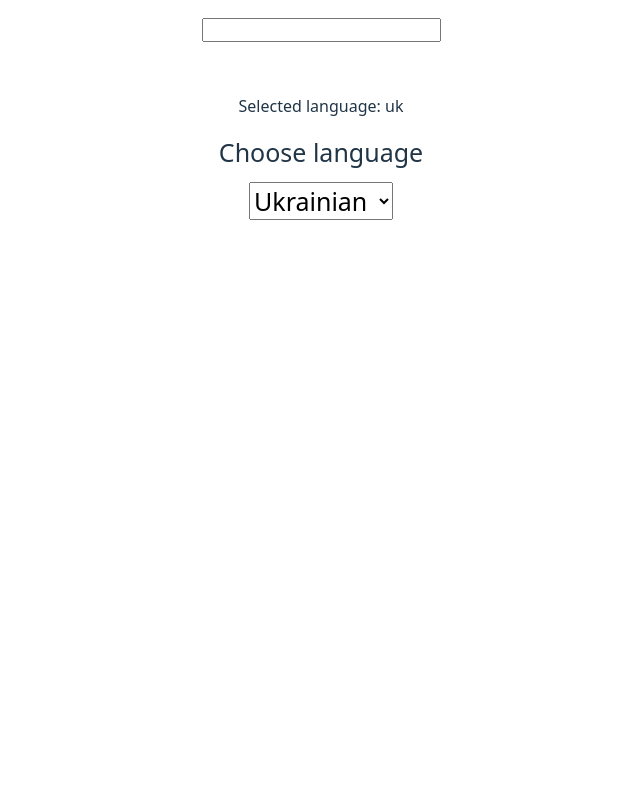
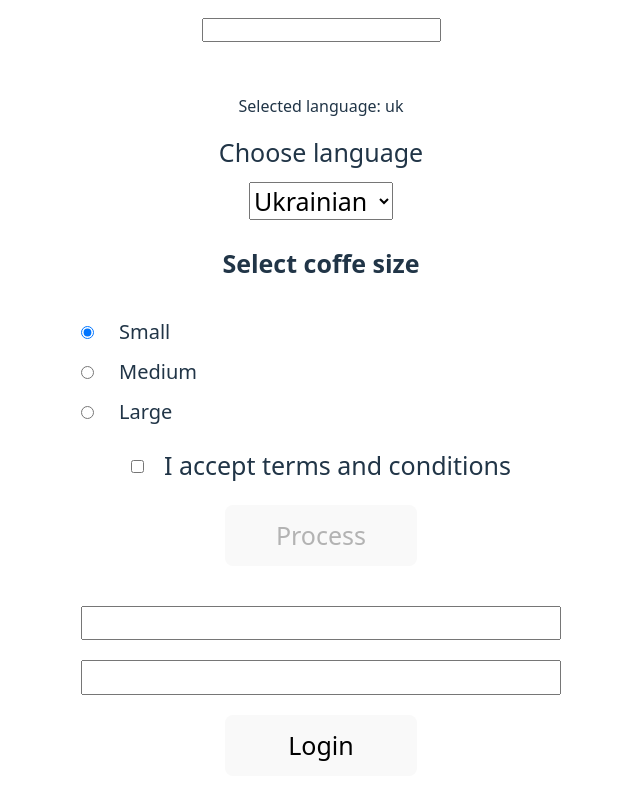
Before and after one commit to VladimirObidchuk/goit-rj-pr-1, a React (Vite) app: page / in a window 1280 px wide. Shown: the part 1384-2184 px from the top of the page, without its empty margins (319-959 px from the left). Before the commit the page ends 1636 px from the top, so only its background shows below. Built offline with nearby package versions, Linux system fonts and the light colour scheme.

Commit message:
add new checkbox, radio, formnew

```diff
--- a/src/components/App.jsx
+++ b/src/components/App.jsx
@@ -5,11 +5,40 @@ import SearchBar from "./searchbar/SearchBar";
 import "./App.css";
 import LangSwitcher from "./langswitcher/LangSwitcher";
 import { useState } from "react";
+import CoffeCapSize from "./cofferadio/CoffeCapSize";
+import LicenseCheck from "./license/LicenseCheck";
+import LoginFormHight from "./login/LoginFormHight";
 
 export default function App() {
   const [lang, setLang] = useState("uk");
+  const [coffeSize, setCoffeSize] = useState("sm");
+  const [hasAccepted, setHasAccepted] = useState(false);
+  const [valueFormFields, setValueFormField] = useState({
+    login: "",
+    password: "",
+  });
   const handleLogin = (userData) => {
     console.log(" userData", userData);
+  };
+  const handleSizeChange = (evt) => {
+    setCoffeSize(evt.target.value);
+  };
+  const handleLinceseCheckt = (evt) => {
+    setHasAccepted(evt.target.value);
+  };
+  const handleChange = (evt) => {
+    setValueFormField({
+      ...valueFormFields,
+      [evt.target.name]: evt.target.value,
+    });
+  };
+  const handleSubmit = (evt) => {
+    evt.preventDefault();
+    console.log(valueFormFields);
+    setValueFormField({
+      login: "",
+      password: "",
+    });
   };
   return (
     <div className="main">
@@ -28,6 +57,13 @@ export default function App() {
       <SearchBar />
       <p>Selected language: {lang}</p>
       <LangSwitcher value={lang} onSelect={setLang} />
+      <CoffeCapSize size={coffeSize} onSelect={handleSizeChange} />
+      <LicenseCheck check={hasAccepted} onChecked={handleLinceseCheckt} />
+      <LoginFormHight
+        valueFild={valueFormFields}
+        handleChange={handleChange}
+        onSubmit={handleSubmit}
+      />
     </div>
   );
 }
--- /dev/null
+++ b/src/components/cofferadio/CoffeCapSize.jsx
@@ -0,0 +1,43 @@
+import css from "./CoffeCapSize.module.css";
+
+const CoffeCapSize = ({ size, onSelect }) => {
+  return (
+    <div className={css.radioSize}>
+      <h3 className={css.title}>Select coffe size</h3>
+      <label className={css.itemSize}>
+        <input
+          type="radio"
+          name="coffeSize"
+          value="sm"
+          className={css.radioLink}
+          checked={size === "sm"}
+          onChange={onSelect}
+        />
+        Small
+      </label>
+      <label className={css.itemSize}>
+        <input
+          type="radio"
+          name="coffeSize"
+          value="md"
+          className={css.radioLink}
+          checked={size === "md"}
+          onChange={onSelect}
+        />
+        Medium
+      </label>
+      <label className={css.itemSize}>
+        <input
+          type="radio"
+          name="coffeSize"
+          value="lg"
+          className={css.radioLink}
+          checked={size === "lg"}
+          onChange={onSelect}
+        />
+        Large
+      </label>
+    </div>
+  );
+};
+export default CoffeCapSize;
--- /dev/null
+++ b/src/components/cofferadio/CoffeCapSize.module.css
@@ -0,0 +1,17 @@
+.radioSize {
+  display: flex;
+  flex-direction: column;
+  gap: 10px;
+}
+.title {
+  font-size: 25px;
+  font-weight: 600;
+}
+.itemSize {
+  display: flex;
+  flex-direction: row;
+  align-items: center;
+  justify-content: start;
+  gap: 25px;
+  font-size: 20px;
+}
--- /dev/null
+++ b/src/components/license/LicenseCheck.jsx
@@ -0,0 +1,22 @@
+import css from "./LicenseCheck.module.css";
+
+const LicenseCheck = ({ check, onChecked }) => {
+  return (
+    <div className={css.licenseBlock}>
+      <label className={css.blockCheckt}>
+        <input
+          type="checkbox"
+          name="terms"
+          className={css.checket}
+          checked={check}
+          onChange={onChecked}
+        />
+        I accept terms and conditions
+      </label>
+      <button type="button" className={css.btn} disabled={!check}>
+        Process
+      </button>
+    </div>
+  );
+};
+export default LicenseCheck;
--- /dev/null
+++ b/src/components/license/LicenseCheck.module.css
@@ -0,0 +1,18 @@
+.licenseBlock {
+  display: flex;
+  flex-direction: column;
+  align-items: center;
+  gap: 20px;
+  font-size: 25px;
+  font-weight: 500;
+  padding: 20px 0;
+}
+.blockCheckt {
+  display: flex;
+  flex-direction: row;
+  align-items: center;
+  gap: 20px;
+}
+.btn {
+  width: 40%;
+}
--- /dev/null
+++ b/src/components/login/LoginFormHight.jsx
@@ -0,0 +1,28 @@
+import css from "./LoginFormHight.module.css";
+
+const LoginFormHight = ({ valueFild, handleChange, onSubmit }) => {
+  return (
+    <form className={css.form} onSubmit={onSubmit}>
+      <input
+        type="text"
+        name="login"
+        value={valueFild.login}
+        onChange={handleChange}
+        className={css.input}
+        autoComplete="username"
+      />
+      <input
+        type="password"
+        name="password"
+        value={valueFild.password}
+        onChange={handleChange}
+        className={css.input}
+        autoComplete="current-password"
+      />
+      <button type="submit" className={css.btn}>
+        Login
+      </button>
+    </form>
+  );
+};
+export default LoginFormHight;
--- /dev/null
+++ b/src/components/login/LoginFormHight.module.css
@@ -0,0 +1,17 @@
+.form {
+  display: flex;
+  flex-direction: column;
+  gap: 20px;
+  padding: 20px 0;
+  align-items: center;
+}
+.input {
+  font-size: 25px;
+  font-weight: 600;
+  width: 100%;
+}
+.btn {
+  font-size: 25px;
+  font-weight: 500;
+  width: 40%;
+}
```
